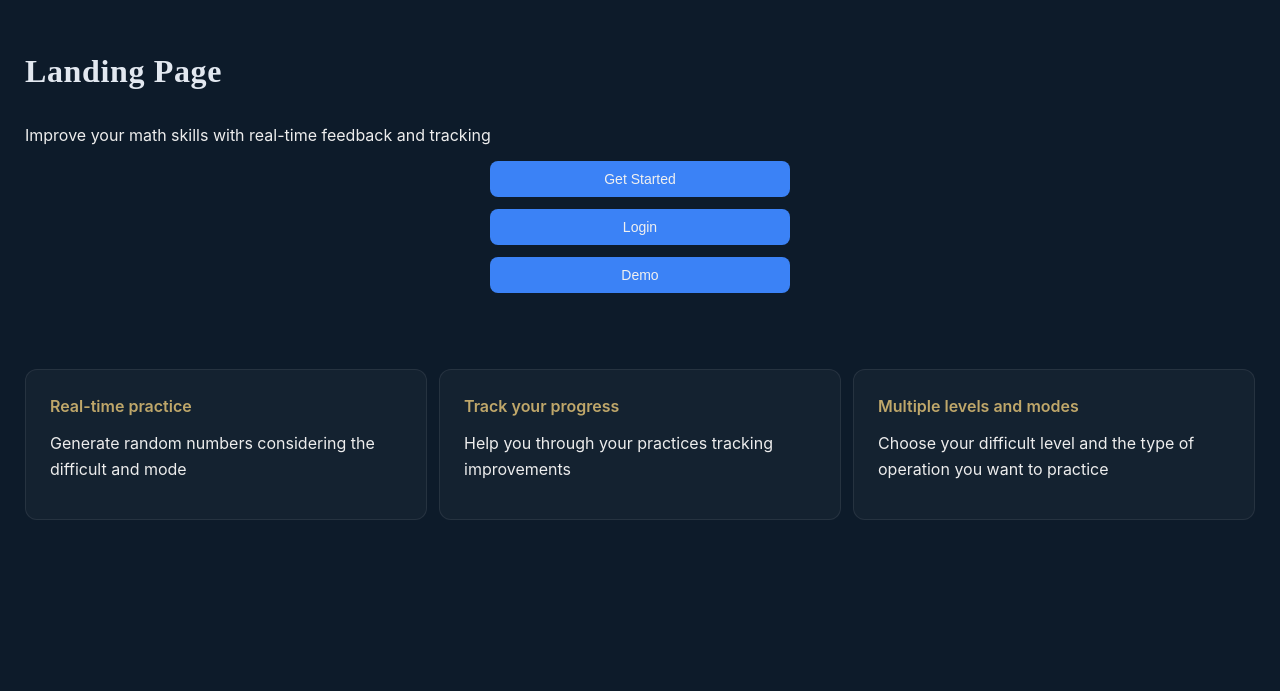
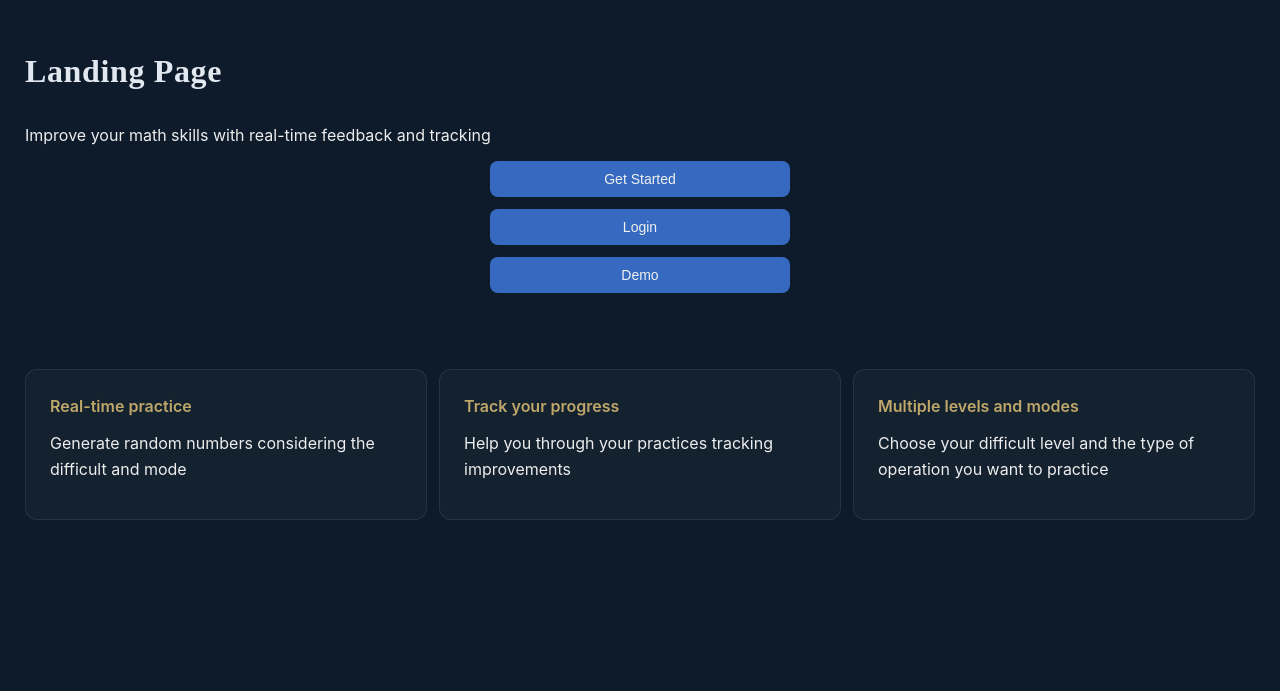
Before and after one commit to LuisDev912/EduMath-Track, a React (Vite) app in the folder frontend/: page / in a window 1280 px wide. Shown: the part 109-800 px from the top of the page. Built offline with nearby package versions, Linux system fonts and the light colour scheme.

Commit message:
fix(a11y): fix wrong CSS variable in the backgrounds of the buttons

```diff
--- a/frontend/src/shared/components/ui/Button/Button.module.css
+++ b/frontend/src/shared/components/ui/Button/Button.module.css
@@ -25,7 +25,7 @@
 }
 
 /* --- variants --- */
-.primary { background: var(--accent); }
+.primary { background: var(--button-background); }
 
 .secondary { background-color: #295aa8; }
 
```
